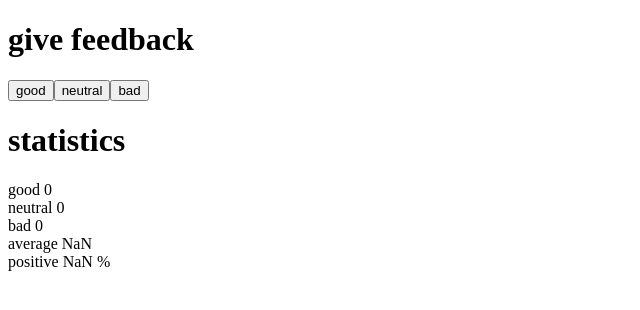
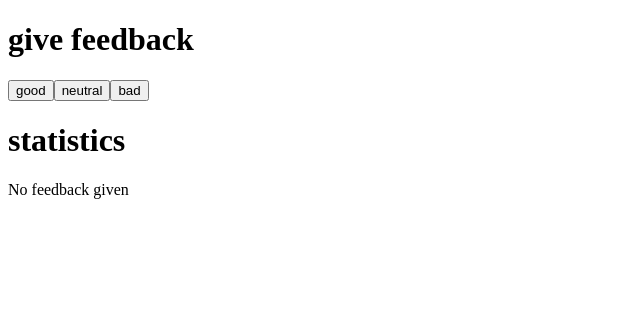
Before and after one commit to StarshipGhost/fullstackopen, a React (Vite) app in the folder part1/unicafe/: page / in a window 1280 px wide. Shown: the top 310 px of the page, without its empty margins (0-640 px from the left). Built offline with nearby package versions, Linux system fonts and the light colour scheme.

Commit message:
Exercise 1.9

```diff
--- a/part1/unicafe/src/App.jsx
+++ b/part1/unicafe/src/App.jsx
@@ -22,6 +22,10 @@ const App = () => {
     const total = good + neutral + bad;
     const average = (good - bad) / total;
     const positive = (good / total) * 100;
+
+    if (total === 0) {
+      return <div>No feedback given</div>;
+    }
 
     return (
       <div>
```
